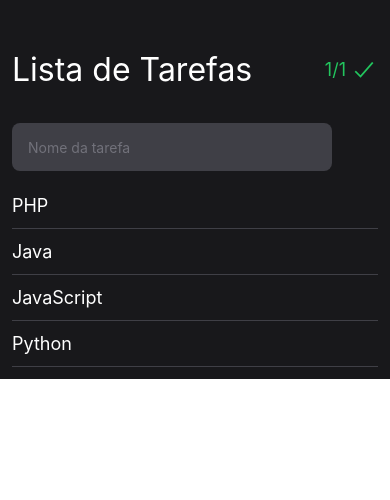
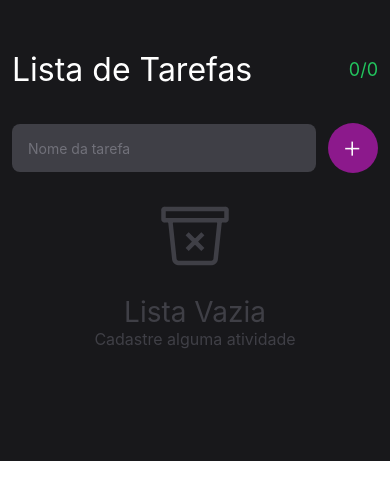
Before and after one commit to nicoryy/To-do-List-React-Native, a React Native app: screen / in a window 390 px wide. Shown: the top 500 px of the page. Built offline with nearby package versions, Linux system fonts and the light colour scheme.

Commit message:
added: validations, styles, FlatList

```diff
--- a/package.json
+++ b/package.json
@@ -14,7 +14,8 @@
     "expo-status-bar": "~1.6.0",
     "react": "18.2.0",
     "react-icons": "^4.11.0",
-    "react-native": "0.72.4"
+    "react-native": "0.72.4",
+    "expo-checkbox": "~2.4.0"
   },
   "devDependencies": {
     "@babel/core": "^7.20.0"
--- a/src/screens/home/index.js
+++ b/src/screens/home/index.js
@@ -1,53 +1,114 @@
-import { TextInput, TouchableOpacity, View, Text } from "react-native";
+import { TextInput, TouchableOpacity, View, Text, Alert, FlatList } from "react-native";
 import { styles } from "./styles";
 import { useState } from "react";
 import Icons from '@expo/vector-icons/Ionicons'
+import Checkbox from 'expo-checkbox'
 
 export function HomeScreen() {
 
-    const [todoList, setTodoList] = useState([
-        {name: "PHP"},
-        {name: "Java"},
-        {name: "JavaScript"},
-        {name: "Python"},
-    ])
+
+    // { name: "PHP" },
+    // { name: "Java" },
+    // { name: "JavaScript" },
+    // { name: "Python" },
+
+
+    const [todoList, setTodoList] = useState([])
+    const [inputValue, setInputValue] = useState('')
+
 
     function addItem() {
+        if (!inputValue.trim()) return;
+
+        const existItem = !!todoList.find(todo => todo.name === inputValue)
+
+        if (existItem){
+            Alert.alert('ops', 'ja existe')
+            return
+        }
+
         setTodoList((prev) => {
-            return [...prev, {name: "Go"}]
+            return [...prev, { name: inputValue }]
         })
     }
 
     return (
+        // TITLE
         <View style={styles.container}>
             <View style={styles.titleConteiner}>
                 <Text style={styles.title}>Lista de Tarefas</Text>
                 <View style={styles.checkConteiner}>
-                    <Text style={styles.checkCountText}>1/1</Text>
-                    <Icons style={styles.checkCountIcon} name='checkmark-outline'/>
+                    <Text style={styles.checkCountText}>0/{todoList.length}</Text>
+                    {/* <Icons style={styles.checkCountIcon} name='checkmark-outline' /> */}
                 </View>
             </View>
+
+            {/* INPUT TEXT */}
             <View style={styles.inputContainer}>
                 <TextInput
                     placeholder="Nome da tarefa"
                     placeholderTextColor='#71717A'
-                    style={styles.input} />
+                    style={styles.input}
+                    onChangeText={(txt) => setInputValue(txt)}
+                    value={inputValue} />
                 <TouchableOpacity
-                    style={styles.iconAdd}
+                    style={styles.buttonAdd}
                     onPress={addItem}
                     name="add"
                     size={32}
                     color="#fff"
-                />
+                >
+                    <Icons style={styles.iconAdd} name="add-outline" />
+                </TouchableOpacity>
             </View>
 
-            <View style={styles.list}>
+            {/* LIST PART */}
+            {/* <View style={styles.list}>
                 {todoList.map(item => (
                     <View key={item.name} style={styles.listItem}>
                         <Text style={styles.listItemText}>{item.name}</Text>
+                        <TouchableOpacity
+                            style={styles.buttonRemove}
+                            onPress={addItem}
+                            name="add"
+                            size={32}
+                            color="#fff"
+                        >
+                            <Icons style={styles.iconRemove} name="remove-circle-outline" />
+                        </TouchableOpacity>
                     </View>
                 ))}
-            </View>
+            </View> */}
+
+            <FlatList
+                data={todoList}
+                style={styles.list}
+                // contentContainerStyle={styles.emptyListContainer} !!!!!!!!!!!!!!!!!!!!!!!
+                ListEmptyComponent={
+                    <View style={styles.emptyListContainer}>
+                        <Icons name="trash-bin-outline" style={styles.emptyListIcon} />
+                        <Text style={styles.emptyListTitle}>Lista Vazia</Text>
+                        <Text style={styles.emptyListDescrption}>Cadastre alguma atividade</Text>
+                    </View>
+                }
+                renderItem={({item}) => (
+                    <View style={styles.listItem}>
+                        <TouchableOpacity style={styles.checkboxConteiner}>
+                            <Checkbox
+                                value={false}
+                                onPress={() => { }}
+                            />
+                            <Text style={styles.listItemText}>{item.name}</Text>
+                        </TouchableOpacity>
+
+                        <TouchableOpacity>
+                            <Icons name="trash-outline" style={styles.listItemButtonRemove} />
+                        </TouchableOpacity>
+                    </View>
+                )}
+
+                ItemSeparatorComponent={<View style={{ padding: 10 }}></View>}
+            />
         </View>
     )
 }
--- a/src/screens/home/styles.js
+++ b/src/screens/home/styles.js
@@ -35,7 +35,7 @@ export const styles = StyleSheet.create({
     },
     input: {
         padding: 16,
-        marginTop: 12,
+        // marginTop: 12,
         borderRadius: 8,
         backgroundColor: '#3F3F46',
         height: 48,
@@ -43,20 +43,32 @@ export const styles = StyleSheet.create({
         flex: 1,
     },
     inputContainer: {
-        gap: 16,
-        flexDirection: "row"
+        paddingTop:12,
+        gap: 12,
+        flexDirection: "row",
+        alignItems:'center',
     },
     iconAdd: {
-        width: 30
+        color:'#FAFAFA',
+        fontSize:25
     },
     buttonAdd: {
-        marginTop: 12,
-        borderRadius: 25,
-        width: 48,
-        height: 48,
-        backgroundColor: '#60A5FA',
-        alignItems: "center",
-        justifyContent: "center"
+        height:50,
+        width:50,
+        borderRadius:30,
+        justifyContent:'center',
+        alignItems:'center',
+        backgroundColor:'#8c198c'
+    },
+    iconRemove: {
+        color:'#FAFAFA',
+        fontSize:25
+    },
+    buttonRemove: {
+        height:40,
+        width:40,
+        justifyContent:'center',
+        alignItems:'center',
     },
     list: {
         flexDirection: "column",
@@ -67,10 +79,60 @@ export const styles = StyleSheet.create({
         flexDirection: "row",
         borderBottomColor: "#3F3F46",
         borderBottomWidth: 1,
-        paddingBottom: 12
+        paddingBottom: 12,
+        justifyContent:'space-between'
     },
     listItemText: {
         color: "#fff",
         fontSize: 18
-    }
+    },
+    checkContainer: {
+    flexDirection: "row",
+    alignItems:"center",
+    gap: 12,
+    flex: 1,
+    paddingVertical: 4
+  },
+  listContentStyle: {
+    height: "100%"
+  },
+  emptyListContainer: {
+    alignItems: "center",
+    height: "100%",
+    justifyContent: "center"
+  },
+  emptyListIcon: {
+    color: '#3F3F46',
+    fontSize:  72,
+    marginBottom: 20
+  },
+  emptyListTitle: {
+    color: '#3F3F46',
+    fontSize:  28,
+  },
+  emptyListDescrption: {
+    color: '#3F3F46',
+    fontSize:  16,
+    marginBottom: 100
+  },
+  listItemButtonRemove: {
+    color: '#71717A',
+    fontSize: 24
+  },
+  separator: {
+    backgroundColor: "#3F3F46",
+    height: 1,
+    marginVertical: 8
+  },
+  checkCountContainer: {
+    flexDirection: "row",
+    alignItems:"center",
+    gap: 4,
+    textAlign: "right"
+  },
+  checkboxConteiner:{
+    flexDirection:'row',
+    gap:14,
+    alignItems:'center'
+  }
 })
```
Also changed, not shown: 1 other file (tests, documents, lock files or other folders).
